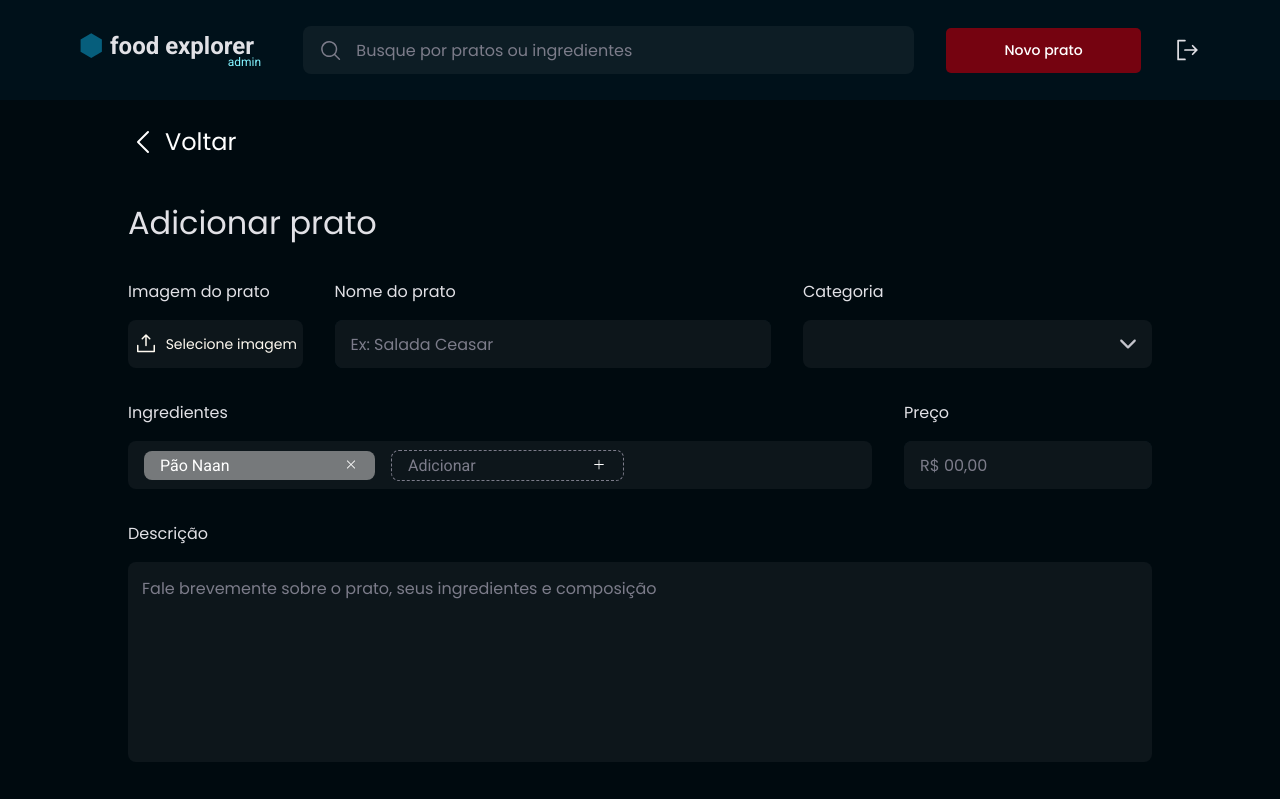
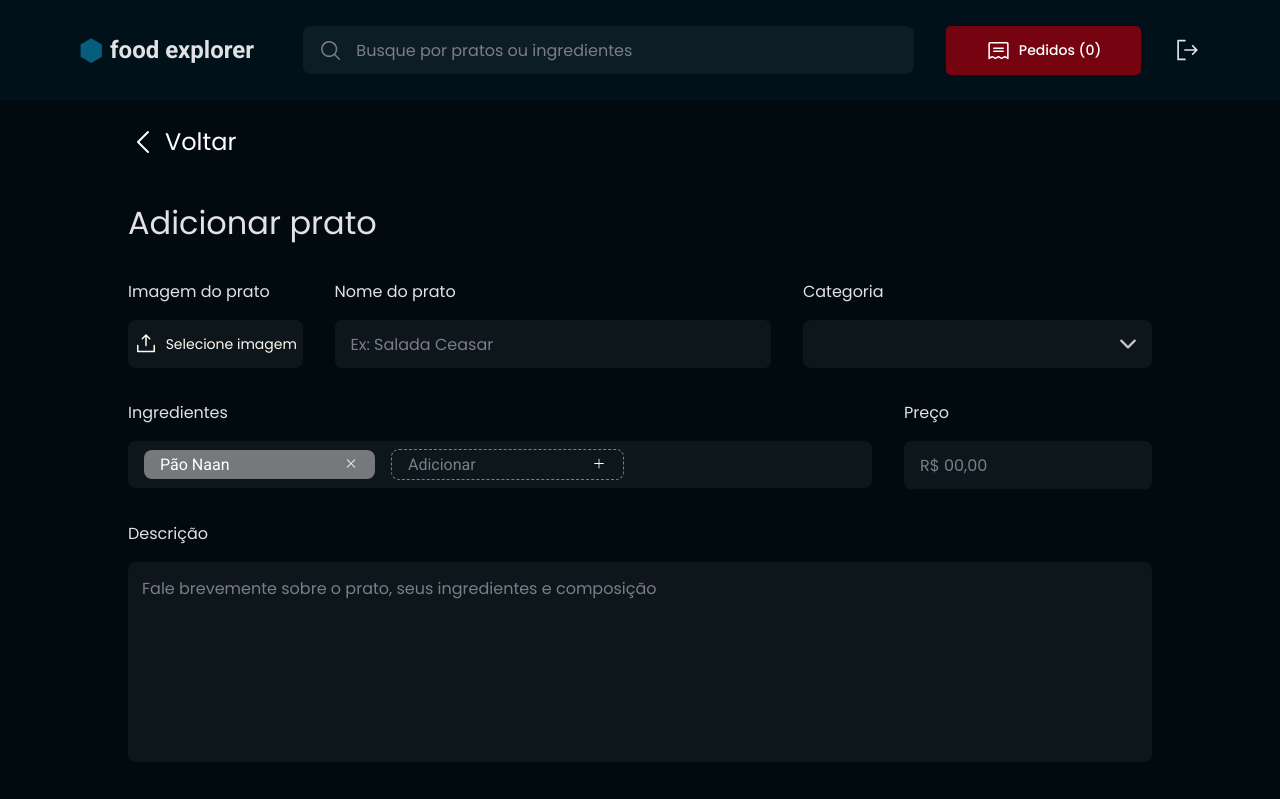
Before and after one commit to ddevitz/front-food-explorer, a React (Vite) app: page / in a window 1280 px wide. Shown: the top 799 px of the page. Built offline with nearby package versions, Linux system fonts and the light colour scheme.

Commit message:
change in the styling of the NewDish and EditDish screens

```diff
--- a/src/components/Header/index.jsx
+++ b/src/components/Header/index.jsx
@@ -4,24 +4,24 @@ import { Container, Logo } from "./styles";
 
 import { PiMagnifyingGlass, PiReceipt, PiSignOut } from "react-icons/pi";
 
-export function Header(){
+export function Header({ isAdmin }){
     return(
         <Container>
             <Logo>
                 <div>
-                <svg width="22" height="25" viewBox="0 0 22 25" fill="none" xmlns="http://www.w3.org/2000/svg"><path d="M11.2306 0.366394L21.8884 6.51966V18.8262L11.2306 24.9795L0.572805 18.8262V6.51966L11.2306 0.366394Z" fill="#065E7C"/></svg>
+                    <svg width="22" height="25" viewBox="0 0 22 25" fill="none" xmlns="http://www.w3.org/2000/svg"><path d="M11.2306 0.366394L21.8884 6.51966V18.8262L11.2306 24.9795L0.572805 18.8262V6.51966L11.2306 0.366394Z" fill="#065E7C"/></svg>
                     food explorer
                 </div>
-                <span>admin</span>
+
+                {isAdmin ? (<span>admin</span>) : ("")}
+
             </Logo>
 
             <Input placeholder="Busque por pratos ou ingredientes" icon={PiMagnifyingGlass}/>
 
-            {/* <Button icon={PiReceipt} title="Pedidos (0)"/> */}
-
-            {/* Parte admin */}
-
-            <Button title="Novo prato" />
+            { isAdmin ? (
+                <Button title="Novo prato" />) : (<Button icon={PiReceipt} title="Pedidos (0)"/>)
+                }
 
             <PiSignOut />
         </Container>
--- a/src/main.jsx
+++ b/src/main.jsx
@@ -4,14 +4,14 @@ import { ThemeProvider } from 'styled-components';
 import GlobalStyles from './styles/global';
 import theme from './styles/theme';
 
-import { EditDish } from './pages/EditDish';
+import { NewDish } from './pages/NewDish';
 
 
 ReactDOM.createRoot(document.getElementById('root')).render(
   <React.StrictMode>
     <ThemeProvider theme={theme}>
       <GlobalStyles />
-      <EditDish />
+      <NewDish />
     </ThemeProvider>
   </React.StrictMode>,
 )
--- a/src/pages/EditDish/styles.js
+++ b/src/pages/EditDish/styles.js
@@ -126,7 +126,8 @@ export const Section = styled.div`
 
     .inputAdmin {
         width: 100%;
-        height: 48px;
+        min-height: 40px;
+        max-height: auto;
         flex-wrap: wrap;
 
         display: flex;
--- a/src/pages/NewDish/styles.js
+++ b/src/pages/NewDish/styles.js
@@ -122,14 +122,15 @@ export const Section = styled.div`
 
     .inputAdmin {
         width: 100%;
-        height: 48px;
+        min-height: 40px;
+        max-height: auto;
         flex-wrap: wrap;
 
         display: flex;
         align-items: center;
         gap: 16px;
 
-        padding: 0 16px;
+        padding: 8px 16px;
 
         border-radius: 8px;
         background-color: ${({ theme }) => theme.COLORS.DARK_800};
```
Also changed, not shown: src/components/FoodCard/index.jsx (+6 -9 lines), src/pages/Details/index.jsx (+9 -7 lines).
